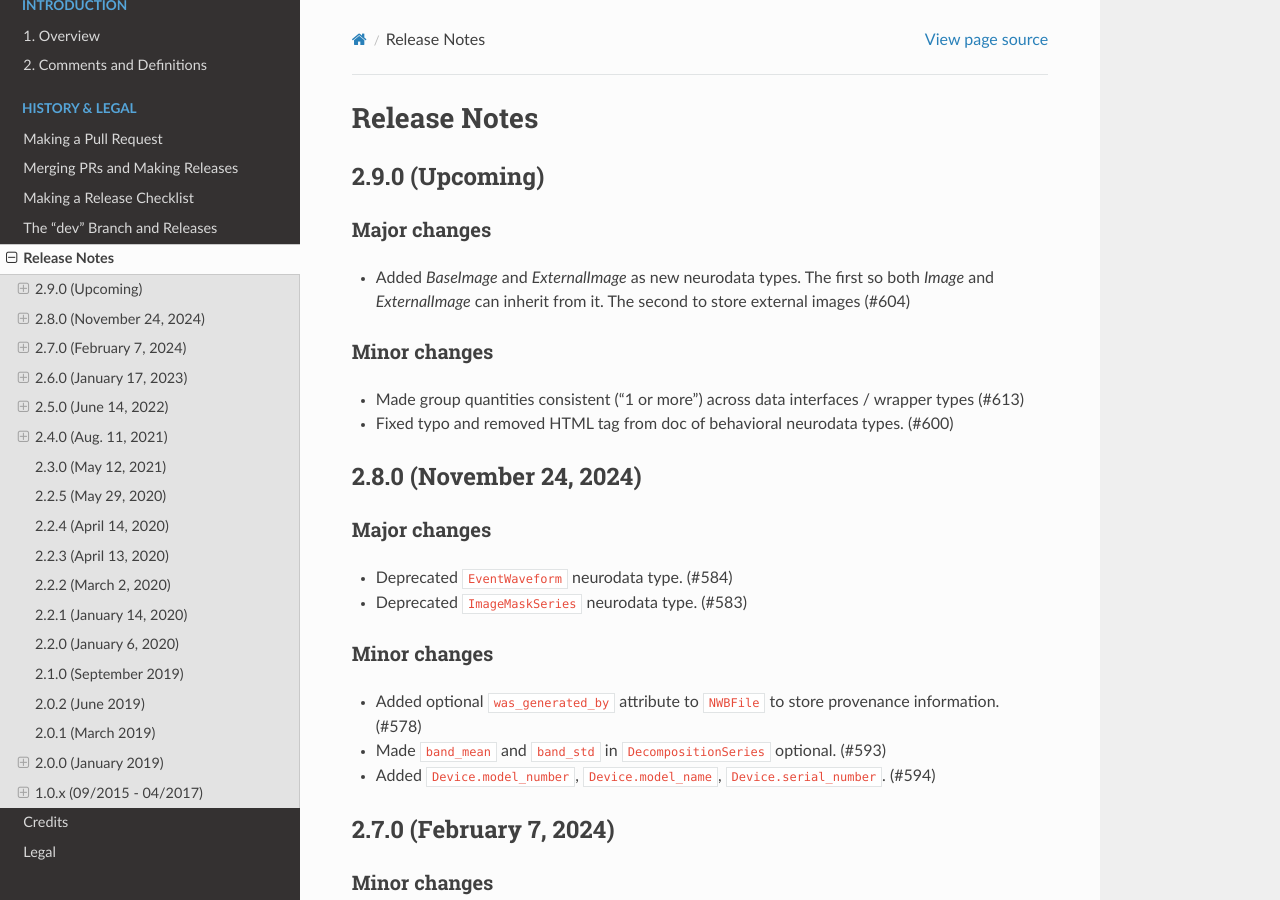
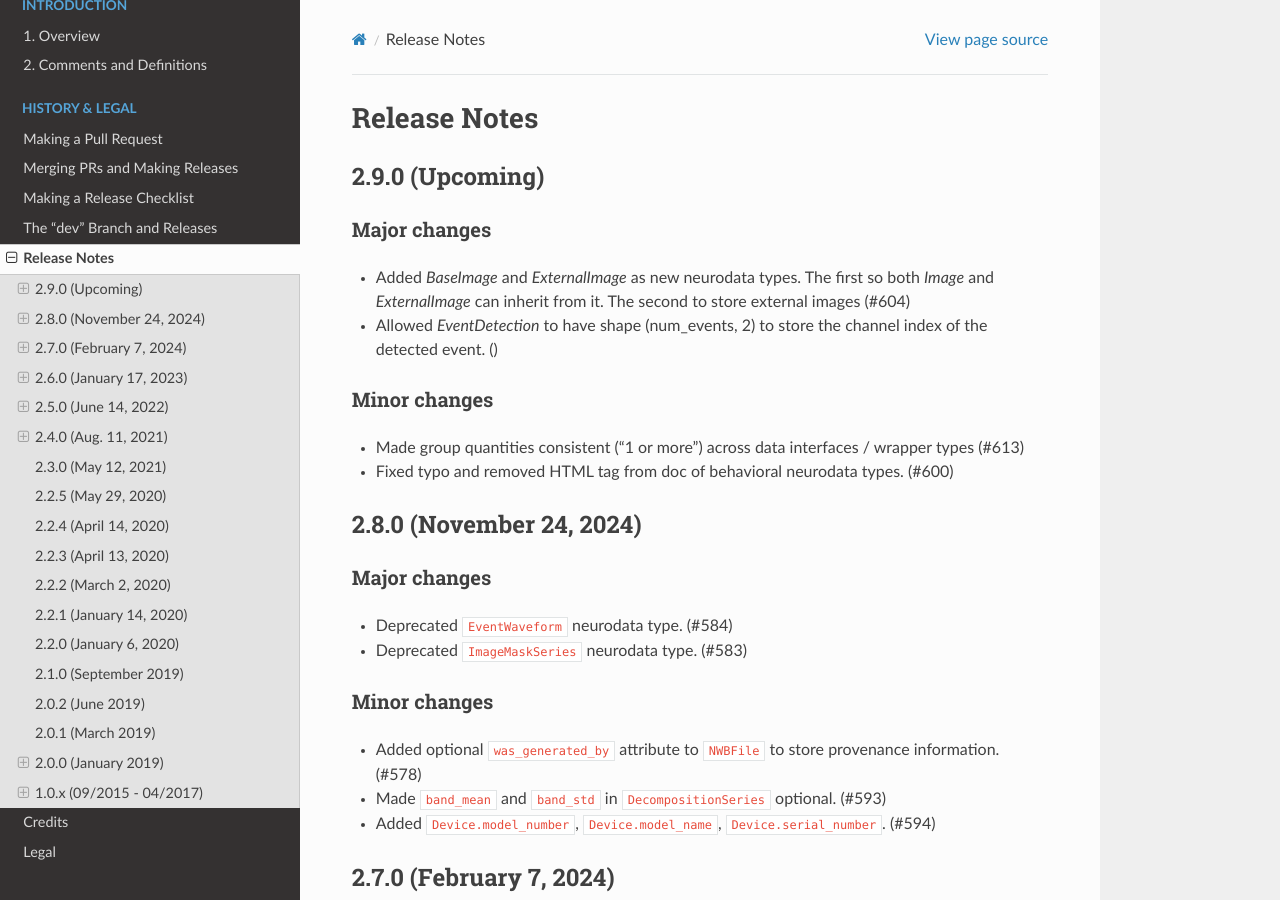
Before and after one commit to NeurodataWithoutBorders/nwb-schema, a Sphinx documentation site: the page built from docs/format/source/format_release_notes.rst, in a window 1280 px wide and 900 px high. Built offline with Sphinx 7.4.7 and the Read the Docs theme 3.1.0, drawn with Linux system fonts in a browser that asks for light colours.

Commit message:
Allow EventDetection` to store channel index

```diff
--- a/docs/format/source/format_release_notes.rst
+++ b/docs/format/source/format_release_notes.rst
@@ -9,6 +9,7 @@ Release Notes
 Major changes
 ^^^^^^^^^^^^^
 - Added `BaseImage` and `ExternalImage` as new neurodata types. The first so both `Image` and `ExternalImage` can inherit from it. The second to store external images (#604)
+- Allowed `EventDetection` to have shape (num_events, 2) to store the channel index of the detected event. ()
 
 Minor changes
 ^^^^^^^^^^^^^
```
Also changed, not shown: 1 other file.
